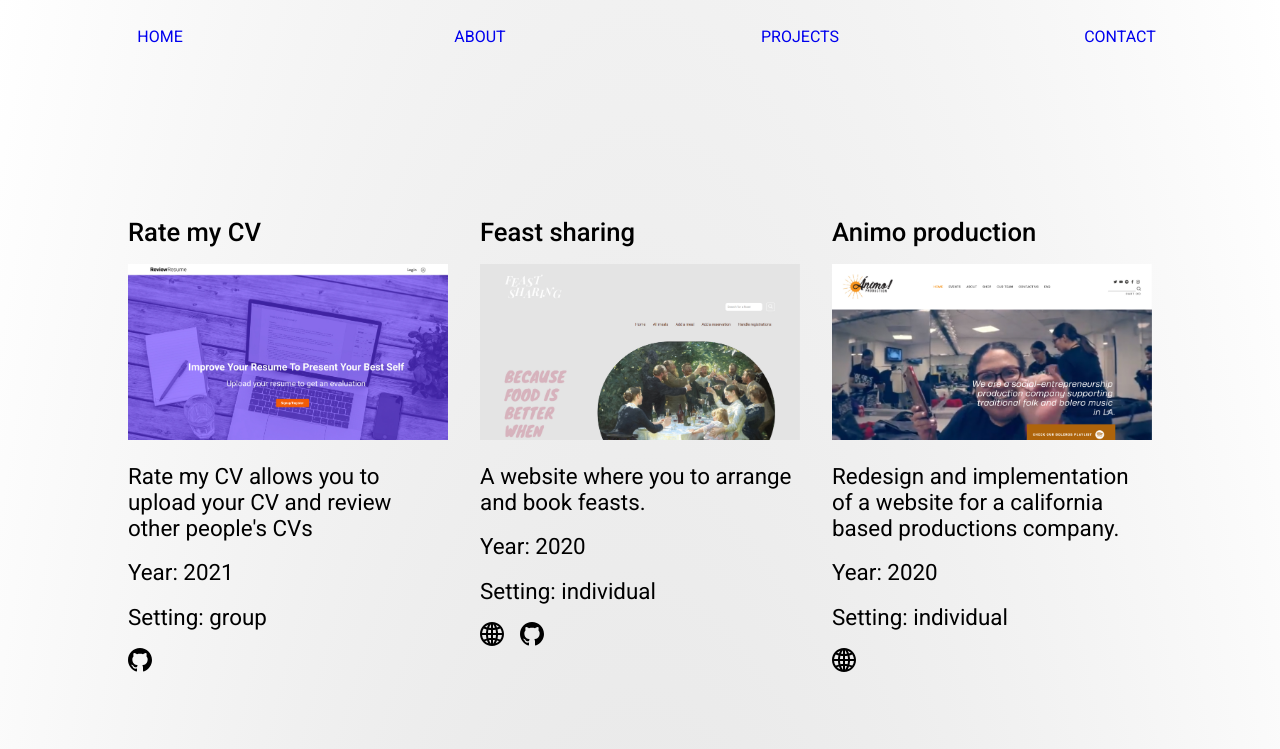
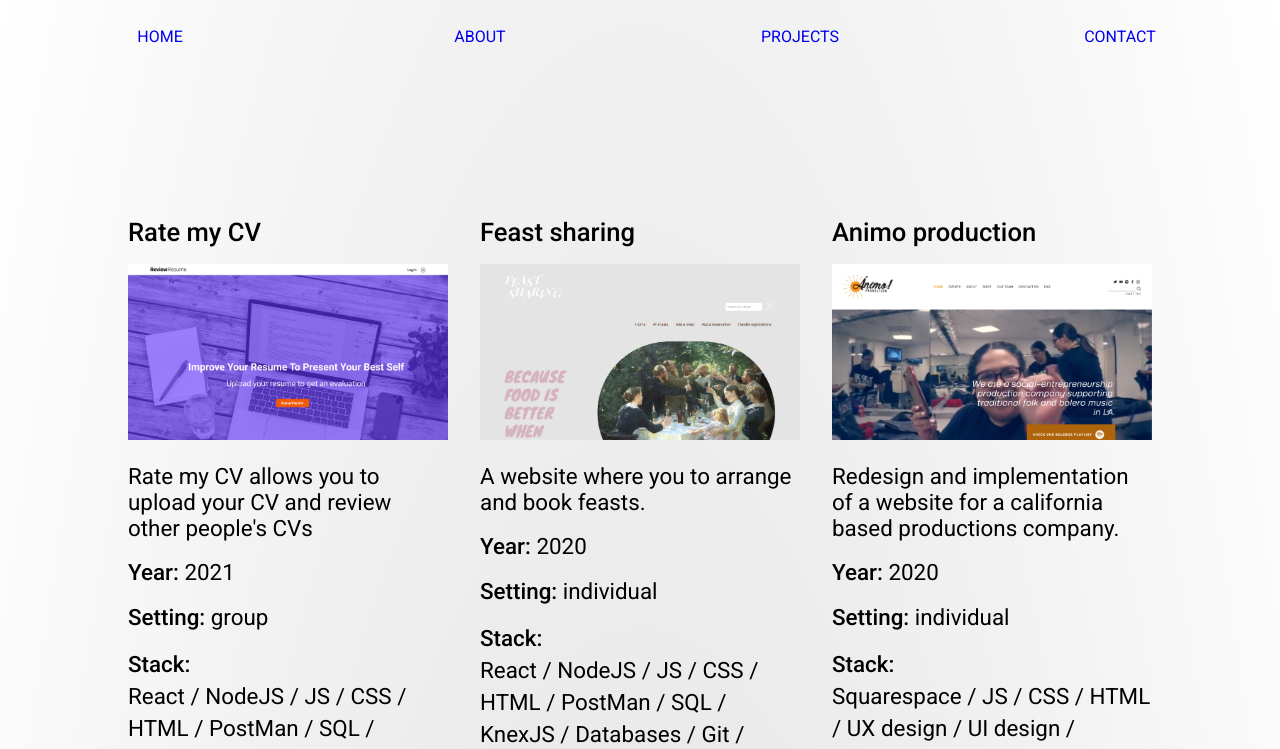
Before and after one commit to valmdz/main, a React (Create React App) app: page /projects in a window 1280 px wide. Shown: the top 749 px of the page. Built offline with nearby package versions, Linux system fonts and the light colour scheme.

Commit message:
Add stack to projects

```diff
--- a/src/client/components/Project/Project.css
+++ b/src/client/components/Project/Project.css
@@ -1,10 +1,8 @@
-
-
 .project-element img {
   width: 100%;
 }
 
-.project-element > *{
+.project-element>* {
   font-weight: 400;
 }
 
@@ -27,11 +25,21 @@
   font-size: 1.2rem;
 }
 
-img.icon{
+img.icon {
   width: 1.5rem;
-  margin-right: 1em;
+  margin-right: 1rem;
+  margin-top: 0.5rem;
 }
 
+.keywords {
+  display: flex;
+  flex-wrap: wrap;
+  line-height: 2rem;
+}
+
+.highlight {
+  font-weight: 500;
+}
 
 @media screen and (max-width: 767px) {
   .projects-group {
@@ -43,10 +51,10 @@ img.icon{
   .projects-group {
     grid-template-columns: 1fr;
   }
-  .project-element{
+  .project-element {
     border-bottom: solid 1px #DBB027;
   }
-  img.icon{
+  img.icon {
     margin-bottom: 2em;
   }
 }
--- a/src/client/components/Project/Project.js
+++ b/src/client/components/Project/Project.js
@@ -9,20 +9,24 @@ export const Project = () => {
     <>
       <div className="projects-group">
         {Projects.projects.projects.map((p) => (
-          <div className="project-element" key={console.log(p.id + p.title)}>
+          <div className="project-element" key={p.id}>
             <h1>{p.title}</h1>
             <img src={p.image} alt="project preview" />
             <h2>{p.about}</h2>
-            <h2>Year: {p.year}</h2>
-            <h2>Setting: {p.setting}</h2>
-
-            {/* {
-            p.keywords.forEach(element => console.log(element))
-            } */}
+            <h2>
+              <span className="highlight">Year: </span> {p.year}
+            </h2>
+            <h2>
+              <span className="highlight">Setting:</span> {p.setting}
+            </h2>
+            <h2 className="keywords">
+              <span className="highlight">Stack:</span>{" "}
+              {p.keywords.map((keyword) => " " + keyword + " / ")}
+            </h2>
             <div className="icons-link">
               {p.links.website && (
                 <a
-                  href={`${p.links.website}`}
+                  href={p.links.website}
                   target="_blank"
                   rel="noopener noreferrer"
                 >
@@ -32,7 +36,7 @@ export const Project = () => {
 
               {p.links.github && (
                 <a
-                  href={`${p.links.github}`}
+                  href={p.links.github}
                   target="_blank"
                   rel="noopener noreferrer"
                 >
```
